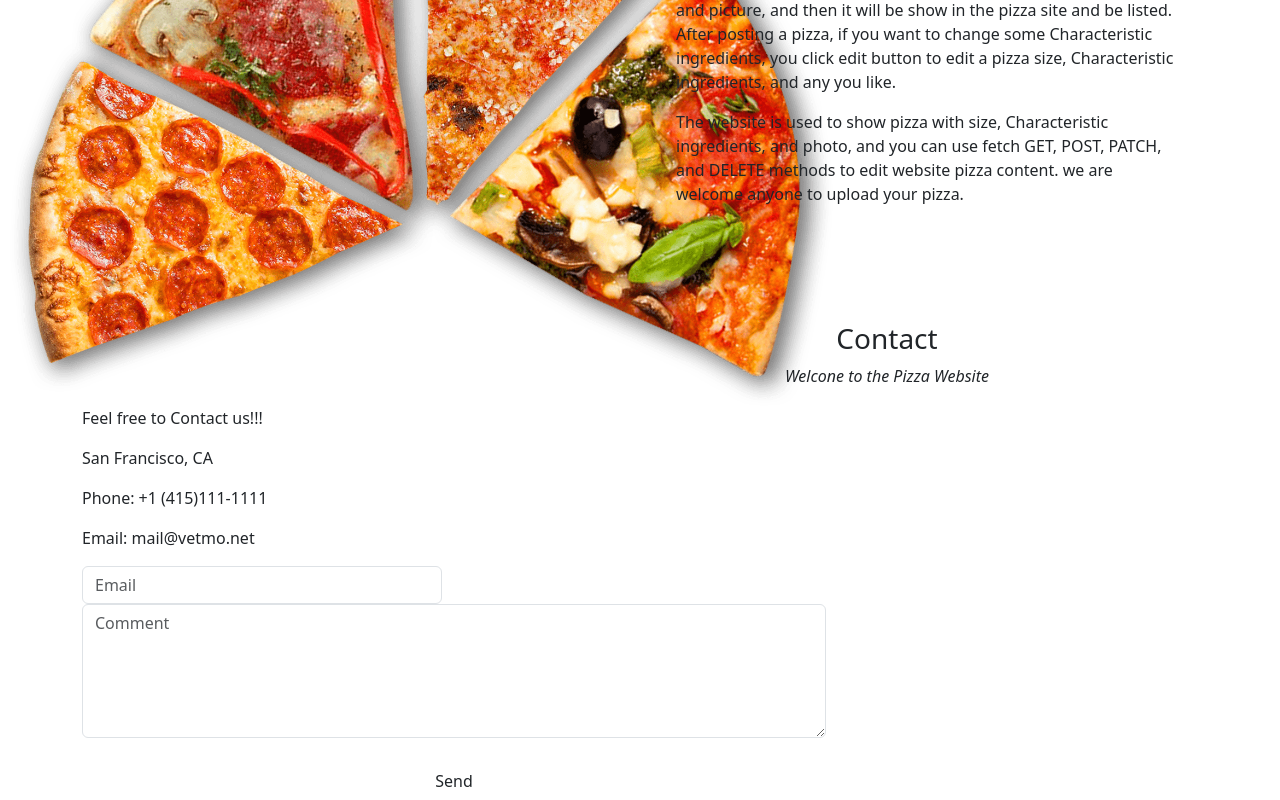
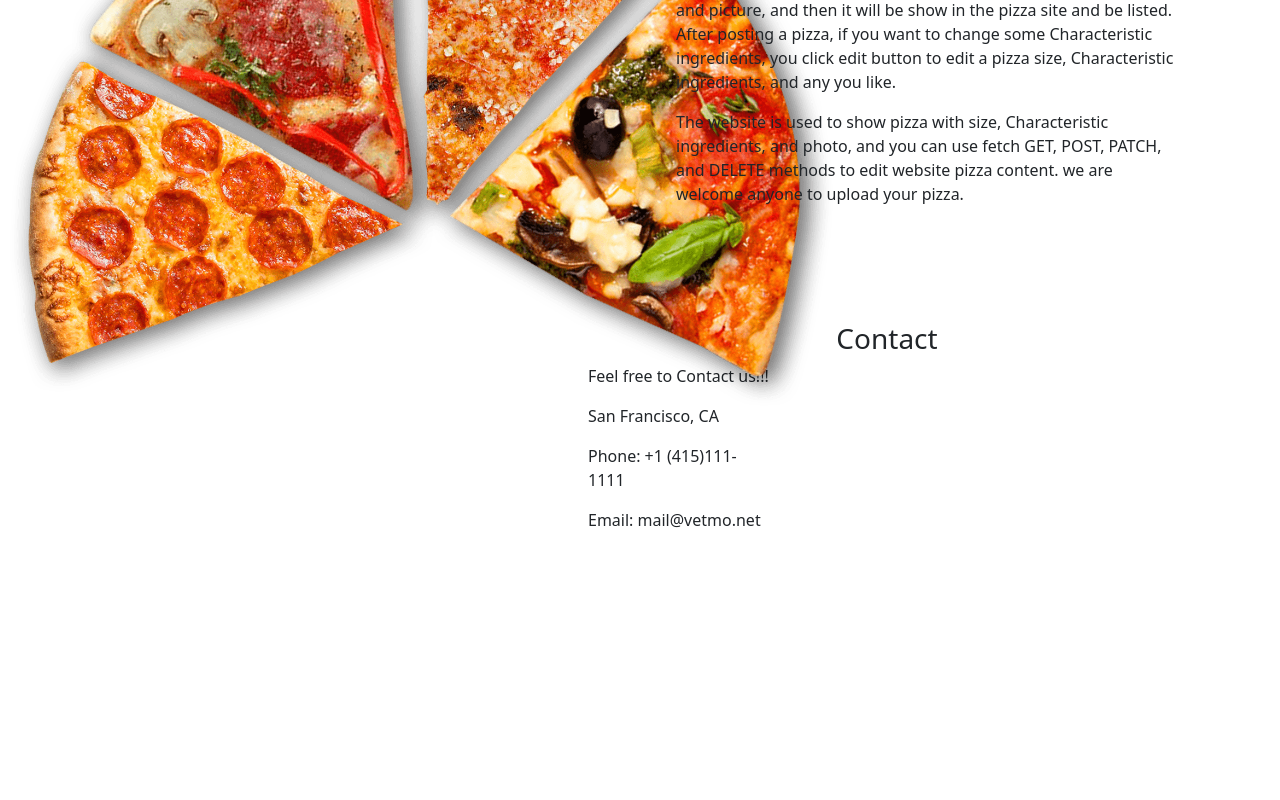
Before and after one commit to atenliao/phase-2-project-front-end, a React (Create React App) app: page / in a window 1280 px wide. Shown: the part 248-1048 px from the top of the page. After the commit the page ends 876 px from the top, so only its background shows below. Built offline with nearby package versions, Linux system fonts and the light colour scheme; no server answers.

Commit message:
update home

```diff
--- a/public/index.html
+++ b/public/index.html
@@ -15,6 +15,7 @@
       user's mobile device or desktop. See https://developers.google.com/web/fundamentals/web-app-manifest/
     -->
     <link rel="manifest" href="%PUBLIC_URL%/manifest.json" />
+    <script src="https://smtpjs.com/v3/smtp.js"></script>
     <!--
       Notice the use of %PUBLIC_URL% in the tags above.
       It will be replaced with the URL of the `public` folder during the build.
--- a/src/components/Home.js
+++ b/src/components/Home.js
@@ -1,12 +1,14 @@
 import React from "react";
 import pizza from "../asset/pizza.png"
 
-function Home(){
-    return(
+function Home() {
+
+
+    return (
         <div>
             <div>
                 <div className="div_home_image">
-                <img src={pizza}  alt="pizza" className="home_image"/>
+                    <img src={pizza} alt="pizza" className="home_image" />
                 </div>
                 <div className="home_paragraph">
                     <p className="font-weight-normal">
@@ -23,24 +25,33 @@ function Home(){
             </div>
             <div className="container" id="contact">
                 <h3 className="text-center">Contact</h3>
-                <p className="text-center"> <em>Welcone to the Pizza Website</em></p>
-                <div className="col-md-4">
+                <div className="row">
+                    <div className="col-sm-4">
                         <p>Feel free to Contact us!!!</p>
                         <p><span className="glyphicon glyphicon-map-marker"></span>San Francisco, CA</p>
                         <p><span className="glyphicon glyphicon-phone"></span>Phone: +1 (415)111-1111</p>
                         <p><span className="glyphicon glyphicon-envelope"></span>Email: mail@vetmo.net</p>
                     </div>
-                <div className="col-md-8">
+                    {/* <form >
+                        <div className="col-sm-8">
+
                             <div className="row">
                                 <div className="col-sm-6 form-group">
-                            <input className="form-control" id="email" name="email" placeholder="Email" type="email" required/>
+                                    <input className="form-control" id="name" placeholder="Name" type="text" required />
+                                </div>
+                                <div className="col-sm-6 form-group">
+                                    <input className="form-control" id="email" name="email" placeholder="Email" type="email" required />
                                 </div>
                             </div>
                             <textarea className="form-control" id="comments" name="comments" placeholder="Comment" rows="5"></textarea>
-                    <br/>
+                        </div>
+                        <br />
                         <div className="row">
-                        <button className="btn pull-right" type="submit">Send</button>
+                            <div className="col form-group">
+                                <button className="btn btn-primary pull-right" type="submit" value="Submit" >Send</button>
                             </div>
+                        </div>
+                    </form> */}
                 </div>
             </div>
         </div>
--- a/src/index.css
+++ b/src/index.css
@@ -47,3 +47,15 @@ td {
 table {
   margin: 0 auto;
 }
+
+.container {
+  padding: 80px 120px;
+}
+textarea {
+  resize: none;
+}
+.div_contact{
+  position: relative;
+  height: 500px;
+  bottom: 0px;
+}
```
Lines whose indentation alone changed are shown as unchanged.
